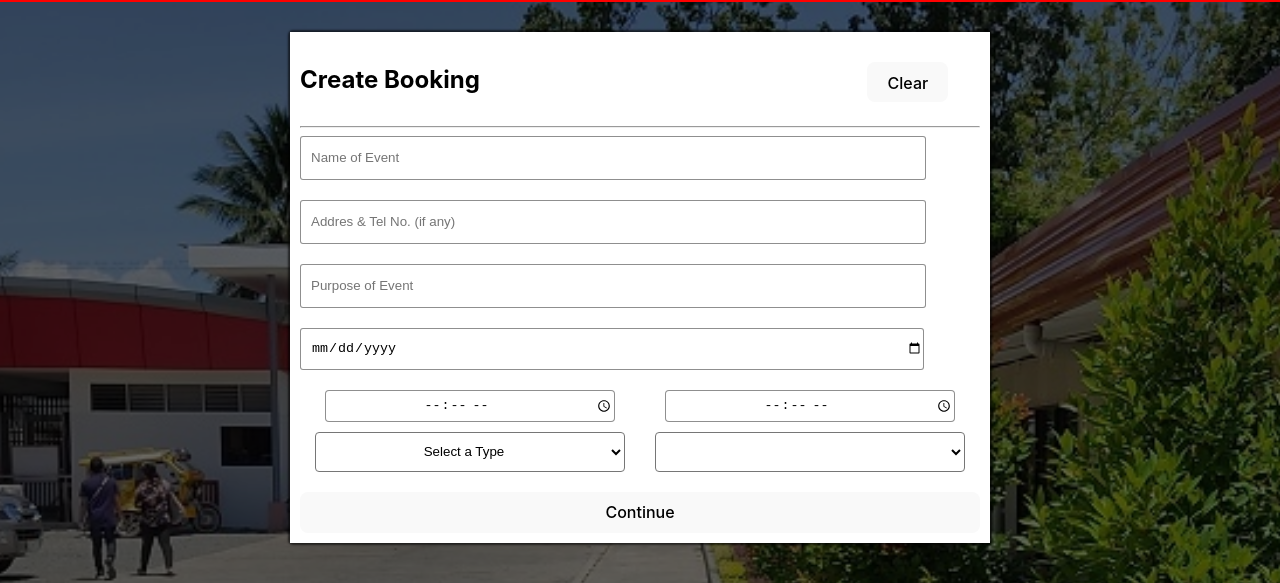
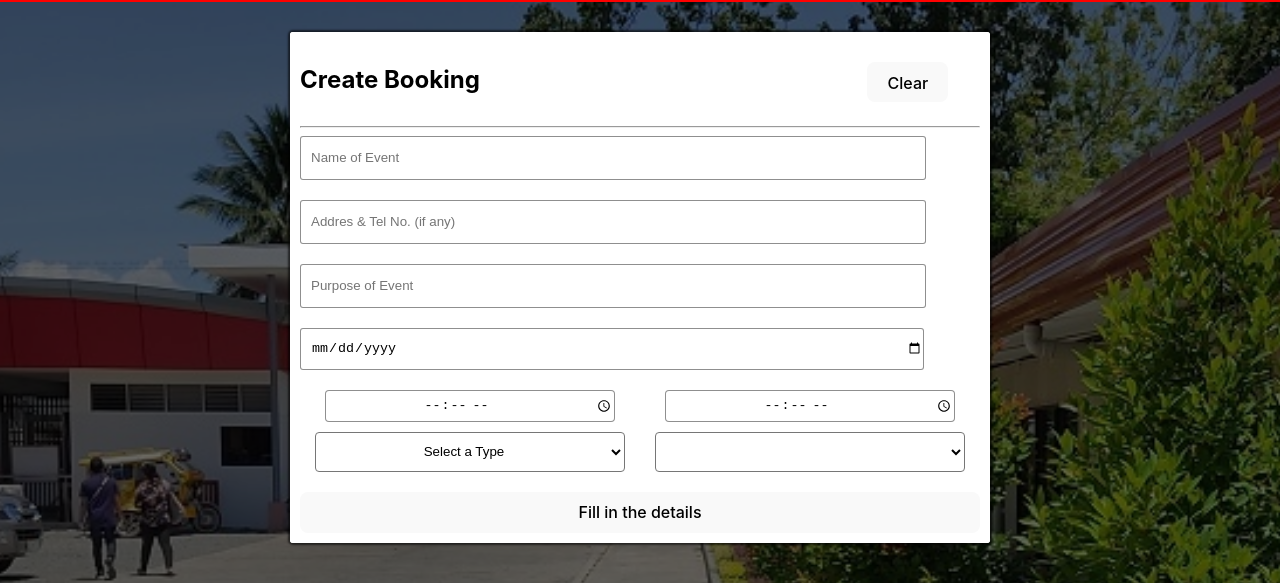
Before and after one commit to llAlcatrazll/ResponsiveBookingSystem, a React (Vite) app: page /LandingPage in a window 1280 px wide. Shown: the part 58-641 px from the top of the page. Built offline with nearby package versions, Linux system fonts and the light colour scheme.

Commit message:
live server update

```diff
--- a/package.json
+++ b/package.json
@@ -10,13 +10,17 @@
     "preview": "vite preview"
   },
   "dependencies": {
+    "prop-types": "^15.8.1",
     "react": "^18.2.0",
     "react-devtools": "^5.0.0",
     "react-dom": "^18.2.0",
     "react-icons": "^4.12.0",
+    "react-query": "^3.39.3",
     "react-responsive": "^9.0.2",
     "react-router": "^6.21.0",
-    "react-router-dom": "^6.21.0"
+    "react-router-dom": "^6.21.0",
+    "socket.io": "^4.7.4",
+    "socket.io-client": "^4.7.4"
   },
   "devDependencies": {
     "@types/react": "^18.2.43",
--- a/src/App.jsx
+++ b/src/App.jsx
@@ -1,23 +1,21 @@
-  import "./App.css";
-  import {
-    createBrowserRouter,
-    createRoutesFromElements,
-    Route,
-    RouterProvider,
-  } from "react-router-dom";
-  import LandingPage from "./Pages/Landing/LandingPage";
-  import LoginPage from "./Pages/Login/LoginPage";
+import { BrowserRouter as Router, Route, Routes } from "react-router-dom";
+import LandingPage from "./Pages/Landing/LandingPage";
+import LoginPage from "./Pages/Login/LoginPage";
+import { QueryClient, QueryClientProvider } from "react-query";
 
-  const router = createBrowserRouter(
-    createRoutesFromElements(
-      <>
-        <Route path="/LandingPage" element={<LandingPage />} />
-        <Route path="/" element={<LoginPage />} />
-      </>
-    )
+const queryClient = new QueryClient();
+
+const App = () => {
+  return (
+    <QueryClientProvider client={queryClient}>
+      <Router>
+        <Routes>
+          <Route path="/LandingPage" element={<LandingPage />} />
+          <Route path="/" element={<LoginPage />} />
+        </Routes>
+      </Router>
+    </QueryClientProvider>
   );
+};
 
-  function App() {
-    return <RouterProvider router={router} />;
-  }
-  export default App;
+export default App;
--- a/src/Components/EventCard/EventCard.jsx
+++ b/src/Components/EventCard/EventCard.jsx
@@ -1,11 +1,14 @@
 import "./eventcard.css";
+import PropTypes from "prop-types";
 import { useState } from "react";
 
-export default function Eventcard(data) {
+export default function Eventcard({ data }) {
   const [openCard, setopenCard] = useState(true);
-  console.log(data);
-  /**  PurposeofEvent,
-    DateofEvent,     */
+
+  if (!data) {
+    return null;
+  }
+
   const {
     NameofEvent,
     AdressofEvent,
@@ -15,7 +18,7 @@ export default function Eventcard(data) {
     DateofEvent,
     EndingTimeofEvent,
     eventStatus,
-  } = data.data;
+  } = data;
 
   const Value_Reverser = (setter) => {
     setter((current) => !current);
@@ -66,3 +69,15 @@ export default function Eventcard(data) {
     </>
   );
 }
+Eventcard.propTypes = {
+  data: PropTypes.shape({
+    NameofEvent: PropTypes.string,
+    AdressofEvent: PropTypes.string,
+    FacilityofEvent: PropTypes.string,
+    StartingTimeofEvent: PropTypes.string,
+    PurposeofEvent: PropTypes.string,
+    DateofEvent: PropTypes.string,
+    EndingTimeofEvent: PropTypes.string,
+    eventStatus: PropTypes.string,
+  }).isRequired,
+};
--- a/src/Components/EventCard/eventcard.css
+++ b/src/Components/EventCard/eventcard.css
@@ -6,6 +6,7 @@
   margin: 10px 10px;
   height: auto;
   padding-top: 10px;
+  font-family: Roboto;
 }
 #facility {
   right: 20px;
--- a/src/Components/TopNavComponents/BookingList/BookingListPage.jsx
+++ b/src/Components/TopNavComponents/BookingList/BookingListPage.jsx
@@ -1,24 +1,25 @@
 import "./bookinglist.css";
 import Eventcard from "../../EventCard/EventCard.jsx";
+import { useQuery } from "react-query";
 
-import { useEffect, useState } from "react";
-
-export default function Bookinglistpage() {
-  const [datas, setData] = useState(null);
-
-  useEffect(() => {
-    async function LoginToken() {
+const fetchEvents = async () => {
   const token = localStorage.getItem("token");
   const response = await fetch("http://localhost:3002/event", {
     headers: {
       Authorization: `Bearer ${token}`,
     },
   });
+
+  if (!response.ok) {
+    throw new Error(`HTTP error! status: ${response.status}`);
+  } else {
     const result = await response.json();
-      setData(result.data);
+    return result.data;
   }
-    LoginToken();
-  }, []);
+};
+
+export default function Bookinglistpage() {
+  const { data: datas, error, isLoading } = useQuery("events", fetchEvents);
 
   return (
     <div>
@@ -27,8 +28,10 @@ export default function Bookinglistpage() {
         <hr />
         <div className="flex-row header_names">Event Name</div>
         <div id="booking-column">
+          {isLoading && <div>Loading...</div>}
+          {error && <div>Error: {error.message}</div>}
           {datas &&
-            datas.map((data, index) => <Eventcard key={index} data={data} />)}
+            datas.map((item, index) => <Eventcard key={index} data={item} />)}
         </div>
       </div>
     </div>
--- a/src/Components/TopNavComponents/CreateBooking/CreateBookingPage.jsx
+++ b/src/Components/TopNavComponents/CreateBooking/CreateBookingPage.jsx
@@ -27,9 +27,6 @@ export default function CreateBookingPage() {
   };
   const handlesubmit = async (e) => {
     e.preventDefault();
-    {
-      details_popup;
-    }
     const blog = {
       NameofEvent,
       AdressofEvent,
@@ -41,8 +38,23 @@ export default function CreateBookingPage() {
       eventStatus,
     };
     console.log(blog);
-    console.log("Its working");
+
+    // Make a POST request to your server
+    const response = await fetch("/event", {
+      method: "POST",
+      headers: {
+        "Content-Type": "application/json",
+      },
+      body: JSON.stringify(blog),
+    });
+
+    if (!response.ok) {
+      throw new Error(`HTTP error! status: ${response.status}`);
+    } else {
+      console.log("Data sent successfully");
+    }
   };
+
   const clearInputs = async (e) => {
     e.preventDefault();
     setNameofEvent("");
@@ -65,7 +77,8 @@ export default function CreateBookingPage() {
         </button>
       </div>
       <hr />
-      <form className="Booking_Container flex-col" onSubmit={details_popup}>
+      <form className="Booking_Container flex-col" onSubmit={handlesubmit}>
+        {/* onSubmit={details_popup} */}
         <input
           required
           type="text"
@@ -147,9 +160,25 @@ export default function CreateBookingPage() {
             )}
           </select>
         </span>
-        <button type="Submit" onClick={details_popup}>
-          Continue
-        </button>
+        {/* CHECK IF ALL DETAILED ARE FILLED IN */}
+        {NameofEvent &&
+        PurposeofEvent &&
+        FacilityofEvent &&
+        DateofEvent &&
+        StartingTimeofEvent &&
+        EndingTimeofEvent ? (
+          <>
+            <button type="Submit" onClick={handlesubmit}>
+              {/* onClick={details_popup}> */}
+              Continue
+            </button>
+          </>
+        ) : (
+          <>
+            <button type="button">Fill in the details</button>
+          </>
+        )}
+
         {DetailsConfirmation ? (
           <>
             <div id="bg_blurr">.</div>
--- a/src/Pages/Landing/LandingPage.jsx
+++ b/src/Pages/Landing/LandingPage.jsx
@@ -117,11 +117,11 @@ export default function LandingPage() {
         <div
           className={
             isPC ? (
-              "Page_OutPut Laptop_display wh-auto"
+              "Page_OutPut Laptop_display wh-auto overflow_y"
             ) : isTablet ? (
-              "Page_OutPut Tablet_display wh-auto"
+              "Page_OutPut Tablet_display wh-auto overflow_y"
             ) : isMobile ? (
-              "Page_OutPut Phone_dispaly wh-auto"
+              "Page_OutPut Phone_dispaly wh-auto overflow_y"
             ) : (
               <></>
             )
```
Also changed, not shown: src/Pages/Login/LoginPage.jsx (+8 -11 lines), src/QueryClientProviderComponent.js (added, +14 -0 lines), 1 other file (tests, documents, lock files or other folders). Lines whose indentation alone changed are shown as unchanged.
